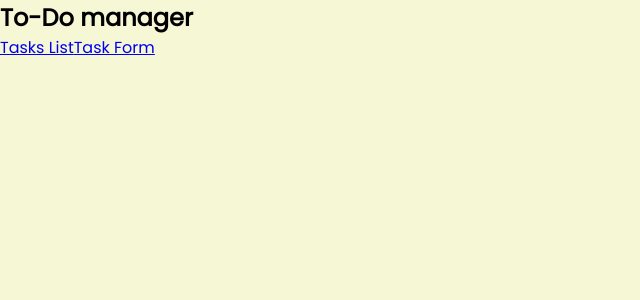
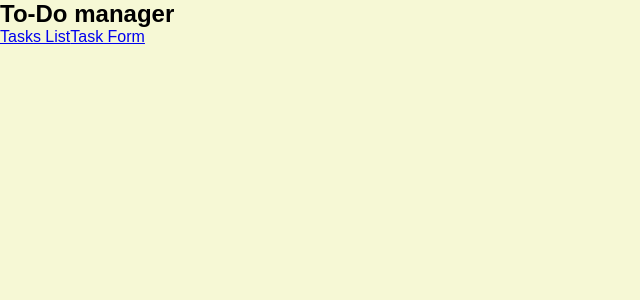
Before and after one commit to Espadv69/TaskMaster-MERN, a React (Vite) app in the folder frontend/: page / in a window 1280 px wide. Shown: the top 300 px of the page, without its empty margins (0-640 px from the left). Built offline with nearby package versions, Linux system fonts and the light colour scheme.

Commit message:
Replace Poppins font with Roboto Variable in CSS

```diff
--- a/frontend/src/index.css
+++ b/frontend/src/index.css
@@ -1,5 +1,5 @@
 :root {
-  --font: 'Poppins', sans-serif;
+  --font: 'Roboto Variable', sans-serif;
 
   --primary-color: #205781;
   --secondary-color: #4F959D;
```
